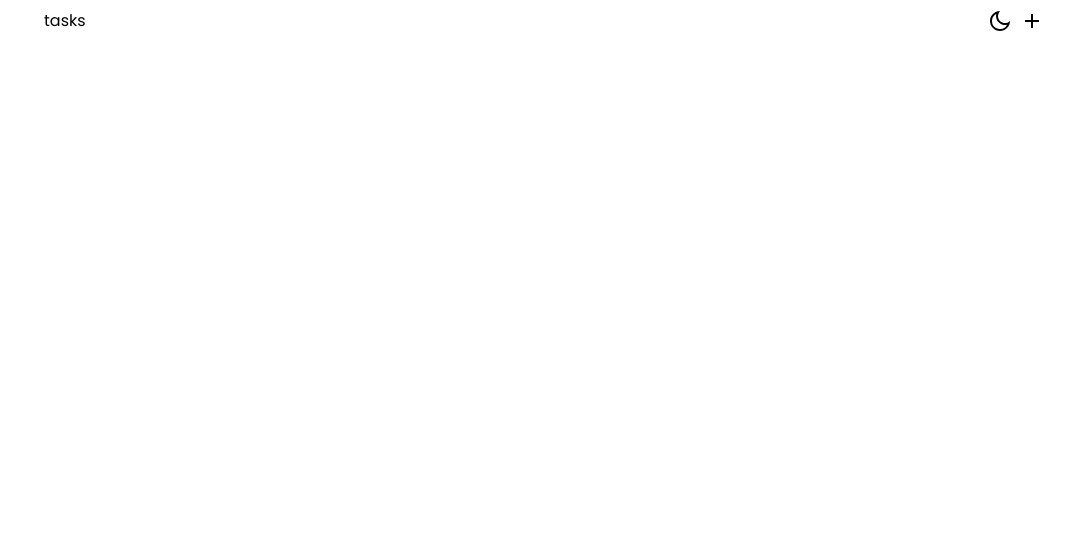
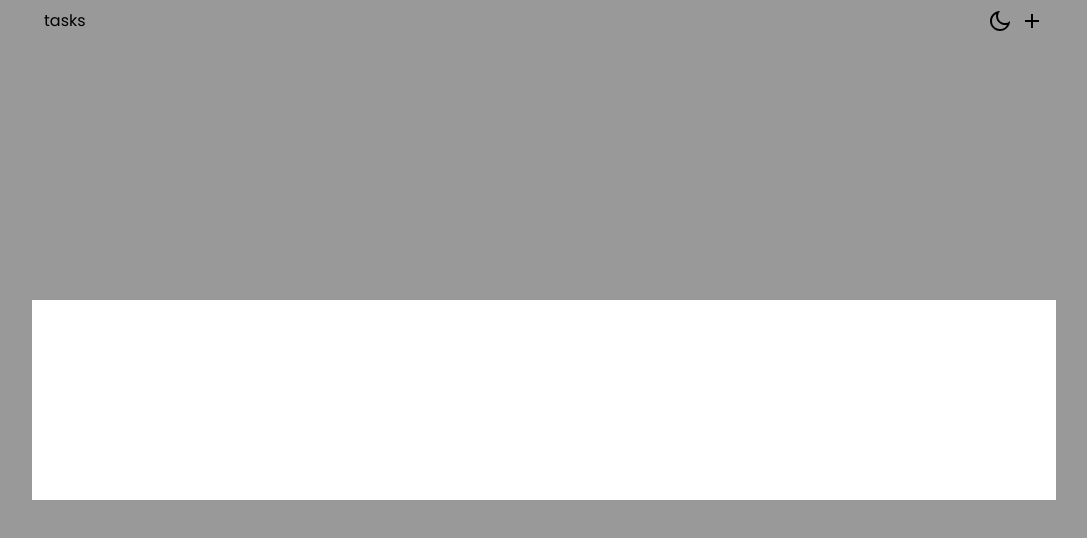
Before and after one commit to colorlessenergy/tasks, a Next.js app: page / in a window 1280 px wide. Both pictures are taken after a click on the button 1128 px from the left and 20 px from the top of the page. Shown: the top 538 px of the page, without its empty margins (96-1183 px from the left). Built offline with nearby package versions, Linux system fonts and the light colour scheme.

Commit message:
add modal component

```diff
--- /dev/null
+++ b/components/Modal/Modal.js
@@ -0,0 +1,35 @@
+import { useRef, useEffect } from 'react';
+
+import classes from './Modal.module.css';
+
+const Modal = ({ isOpen, toggleModal, children }) => {
+    const modalRef = useRef(null);
+    const handleCloseModal = event => {
+        if (modalRef.current === event.target) {
+            toggleModal();
+        }
+    };
+
+    useEffect(() => {
+        if (isOpen) {
+            document.body.classList.add('overflow-hidden');
+        } else {
+            document.body.classList.remove('overflow-hidden');
+        }
+
+        return () => {
+            document.body.classList.remove('overflow-hidden');
+        };
+    }, [isOpen]);
+
+    return (
+        <div
+            ref={modalRef}
+            onClick={toggleModal === undefined ? null : handleCloseModal}
+            className={`${classes['modal']} ${isOpen ? 'd-flex' : 'd-none'}`}>
+            <div className={classes['modal-content']}>{children}</div>
+        </div>
+    );
+};
+
+export default Modal;
--- /dev/null
+++ b/components/Modal/Modal.module.css
@@ -0,0 +1,31 @@
+.modal {
+    align-items: center;
+    justify-content: center;
+    height: 100%;
+    width: 100%;
+    position: fixed;
+    left: 0;
+    top: 0;
+    z-index: 20;
+
+    background-color: rgba(0, 0, 0, 0.4);
+    color: #000000;
+}
+
+.modal-content {
+    display: flex;
+    flex-direction: column;
+    margin: 0 10px;
+    padding: 10px;
+    min-height: 200px;
+    width: 100%;
+
+    background-color: #ffffff;
+    overflow: hidden;
+}
+
+@media (min-width: 600px) {
+    .modal-content {
+        width: 80%;
+    }
+}
--- a/components/Nav.js
+++ b/components/Nav.js
@@ -1,4 +1,4 @@
-const Nav = () => {
+const Nav = ({ toggleModal }) => {
     return (
         <nav className="nav">
             <div>tasks</div>
@@ -14,7 +14,7 @@ const Nav = () => {
                     </svg>
                 </button>
 
-                <button>
+                <button onClick={toggleModal}>
                     <svg
                         xmlns="http://www.w3.org/2000/svg"
                         viewBox="0 0 24 24"
--- a/pages/index.js
+++ b/pages/index.js
@@ -1,8 +1,15 @@
+import { useState } from 'react';
 import Head from 'next/head';
 
 import Nav from '../components/Nav';
+import Modal from '../components/Modal/Modal';
 
 export default function Home() {
+    const [isModalOpen, setIsModalOpen] = useState(false);
+    const toggleModal = () => {
+        setIsModalOpen(previousIsModalOpen => !previousIsModalOpen);
+    };
+
     return (
         <div>
             <Head>
@@ -12,7 +19,9 @@ export default function Home() {
             </Head>
 
             <div className="container">
-                <Nav />
+                <Nav toggleModal={toggleModal} />
+
+                <Modal isOpen={isModalOpen} toggleModal={toggleModal}></Modal>
             </div>
         </div>
     );
--- a/styles/utilities.scss
+++ b/styles/utilities.scss
@@ -7,3 +7,11 @@
 .d-flex {
     display: flex;
 }
+
+.d-none {
+    display: none;
+}
+
+.overflow-hidden {
+    overflow: hidden;
+}
```
